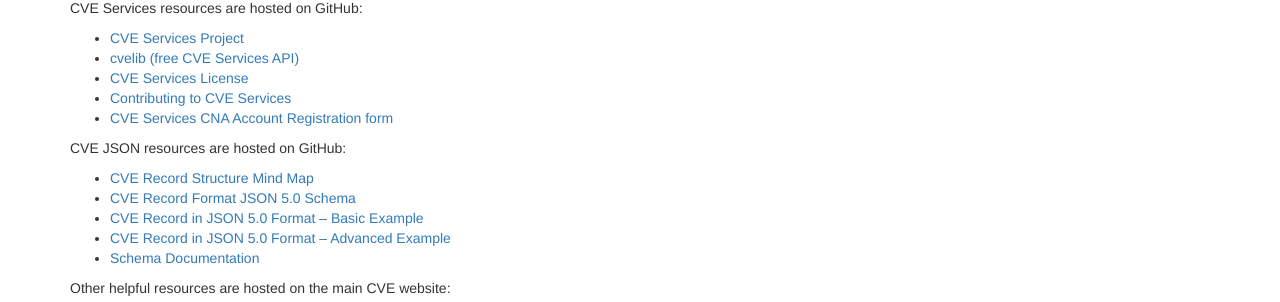
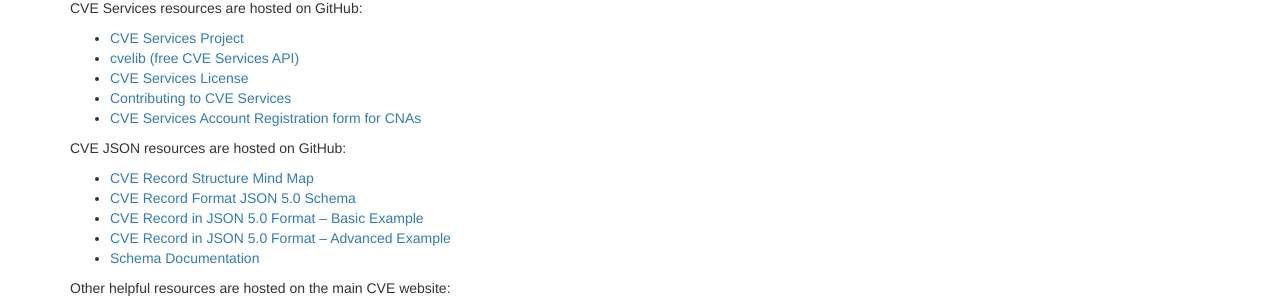
Before and after one commit to CVEProject/cveproject.github.io, a Jekyll site: the page built from automation-transition.md, in a window 1280 px wide and 900 px high, scrolled down 1840 px. Shown: the part 392-694 px from the top of the window. Built offline with Jekyll 4.4.1, drawn with Linux system fonts in a browser that asks for light colours; nearby versions of some CDN libraries.

Commit message:
Update automation-transition.md

```diff
--- a/automation-transition.md
+++ b/automation-transition.md
@@ -116,7 +116,7 @@ CVE Services resources are hosted on GitHub:
 * [cvelib (free CVE Services API)](https://github.com/RedHatProductSecurity/cvelib)
 * [CVE Services License](https://github.com/CVEProject/cve-services/blob/dev/LICENSE)
 * [Contributing to CVE Services](https://github.com/CVEProject/cve-services/blob/dev/CONTRIBUTING.md)
-* [CVE Services CNA Account Registration form]((https://forms.monday.com/forms/03132d0646401f5d10d06c60e25444a1?r=use1))
+* [CVE Services Account Registration form for CNAs]((https://forms.monday.com/forms/03132d0646401f5d10d06c60e25444a1?r=use1))
 
 CVE JSON resources are hosted on GitHub:
 * [CVE Record Structure Mind Map](https://cveproject.github.io/cve-schema/schema/v5.0/docs/mindmap.html)
```
